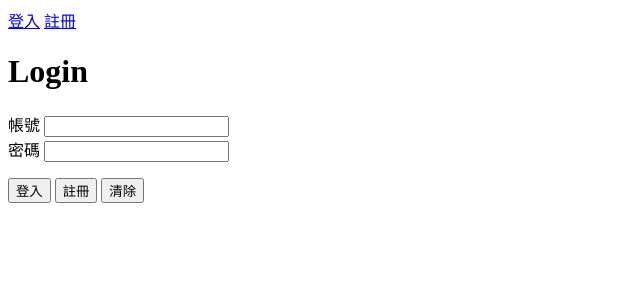
After one commit to 17app001/todo-list, a Django app: page /login/ in a window 1280 px wide. The commit adds this page. Shown: the top 300 px of the page, without its empty margins (0-640 px from the left). Run offline with Django 4.2, Linux system fonts and the light colour scheme.

Commit message:
完成登入/註冊/繼承base.html功能

```diff
--- /dev/null
+++ b/templates/base.html
@@ -0,0 +1,17 @@
+<!DOCTYPE html>
+<html lang="zh-Hant">
+  <head>
+    <meta charset="UTF-8" />
+    <meta http-equiv="X-UA-Compatible" content="IE=edge" />
+    <meta name="viewport" content="width=P, initial-scale=1.0" />
+    <title>TodoList</title>
+  </head>
+  <body>
+    {% if user.is_authenticated %} Login:{{user.username}}
+    <a href="{% url 'logout' %}">登出</a>
+    {% else %}
+    <a href="{% url 'login' %}">登入</a>
+    <a href="{% url 'register' %}">註冊</a>
+    {% endif %} {% block content %} {% endblock %}
+  </body>
+</html>
--- a/todolist/settings.py
+++ b/todolist/settings.py
@@ -55,7 +55,7 @@ ROOT_URLCONF = 'todolist.urls'
 TEMPLATES = [
     {
         'BACKEND': 'django.template.backends.django.DjangoTemplates',
-        'DIRS': [],
+        'DIRS': ['templates'],
         'APP_DIRS': True,
         'OPTIONS': {
             'context_processors': [
--- /dev/null
+++ b/user/templates/user/login.html
@@ -0,0 +1,16 @@
+{% extends 'base.html' %} {% block content %}
+<h1>Login</h1>
+<form action="" method="POST">
+  {% csrf_token %}
+  <label for="username">帳號</label>
+  <input type="text" name="username" id="username" /><br />
+  <label for="password">密碼</label>
+  <input type="password" name="password" id="password" />
+  <p>
+    <input type="submit" name="login" value="登入" />
+    <input type="submit" name="register" value="註冊" />
+    <input type="reset" value="清除" />
+  </p>
+</form>
+<p id="message">{{message}}</p>
+{% endblock %}
--- a/user/urls.py
+++ b/user/urls.py
@@ -5,4 +5,6 @@ from . import views
 urlpatterns = [
     path('', views.profile, name='profile'),
     path('register/', views.user_register, name='register'),
+    path('login/', views.user_login, name='login'),
+    path('logout/', views.user_logout, name='logout'),
 ]
--- a/user/views.py
+++ b/user/views.py
@@ -1,12 +1,45 @@
-from django.shortcuts import render
+from django.shortcuts import render, redirect
 from django.contrib.auth.forms import UserCreationForm
 from django.contrib.auth.models import User
+from django.contrib.auth import login, authenticate, logout
 
 # Create your views here.
 
 
 def profile(request):
     return render(request, './user/profile.html')
+
+
+def user_logout(request):
+    logout(request)
+
+    return redirect('profile')
+
+
+def user_login(request):
+    message = ''
+    if request.method == 'POST':
+        if request.POST.get('register'):
+            return redirect('register')
+
+        if request.POST.get('login'):
+            username = request.POST.get('username')
+            password = request.POST.get('password')
+
+            if username == '' or password == '':
+                message = '帳號跟密碼不能為空'
+            else:
+                user = authenticate(
+                    request, username=username, password=password)
+
+                if not user:
+                    message = '帳號或密碼錯誤!'
+                else:
+                    message = '登入成功!'
+                    login(request, user)
+                    return redirect('profile')
+
+    return render(request, './user/login.html', {'message': message})
 
 # 註冊功能
 
@@ -36,6 +69,9 @@ def user_register(request):
                 if user:
                     user.save()
                     message = '註冊成功!'
+                    login(request, user)
+
+                    return redirect('profile')
 
         print(username, password1, password2)
 
```
Also changed, not shown: user/templates/user/profile.html (+4 -12 lines), user/templates/user/register.html (+4 -16 lines).
